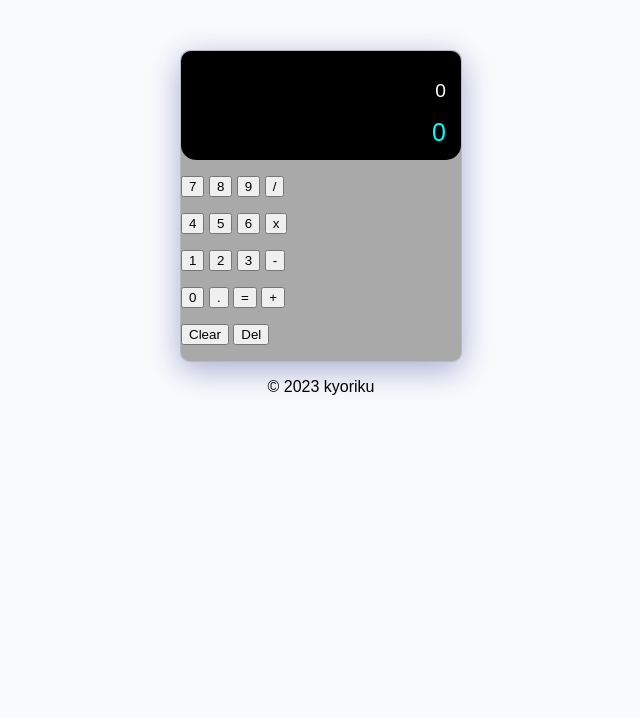
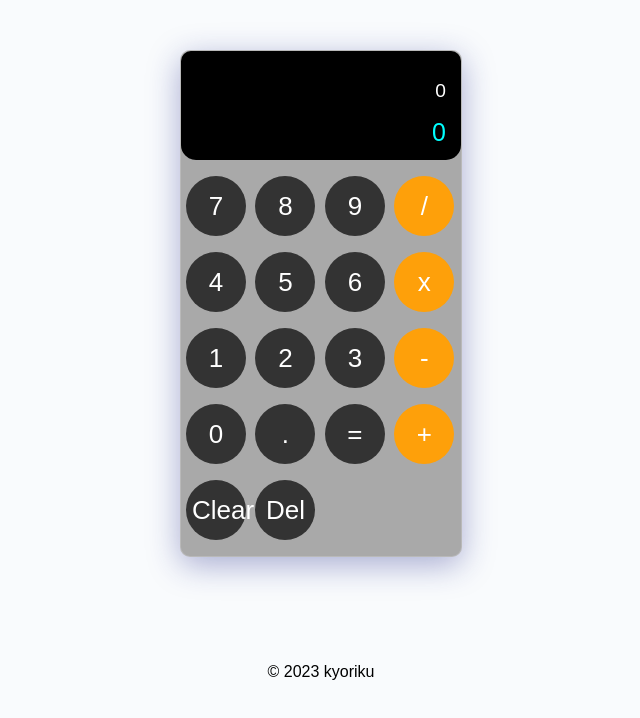
Before and after one commit to kyoriku/javascript-calculator, a plain HTML site: page index.html in a window 1280 px wide. Shown: the whole page, without its empty margins (319-959 px from the left). Drawn offline with Linux system fonts and the light colour scheme.

Commit message:
added CSS to buttons

```diff
--- a/assets/css/style.css
+++ b/assets/css/style.css
@@ -1,11 +1,10 @@
 body {
   background-color: #f9fbfd;
-  color: #ffffff;
   font-family: Arial, Helvetica, sans-serif;
 }
 
 .calc {
-  background: darkgrey;
+  background: #a9a9a9;
   border: 1px solid rgba(255, 255, 255, 0.18);
   border-radius: 10px;
   box-shadow: 0 8px 32px 0 rgba(31, 38, 135, 0.37);
@@ -15,7 +14,7 @@ body {
 }
 
 .display {
-  background-color: black;
+  background-color: #000000;
   border-radius: 10px 10px 15px 15px;
   font-size: 1.2em;
   height: 5em;
@@ -27,6 +26,7 @@ body {
 }
 
 .calculation-display {
+  color: #ffffff;
   height: 2em;
   font-size: 1em;
   padding-top: 10px;
@@ -42,7 +42,46 @@ body {
   white-space: nowrap;
 }
 
+.number-btn {
+  background-color: #333333;
+  border: none;
+  border-radius: 60px;
+  color: #ffffff;
+  cursor: pointer;
+  height: 60px;
+  font-size: 26px;
+  margin-left: 5px;
+  width: 60px;
+}
+
+.number-btn:hover {
+  background-color: #00ffff;
+  color: #000000;
+}
+
+.math-btn {
+  background-color: #fea00a;
+  border: none;
+  border-radius: 60px;
+  color: #ffffff;
+  cursor: pointer;
+  height: 60px;
+  font-size: 26px;
+  margin-left: 5px;
+  width: 60px;
+}
+
+.math-btn:hover {
+  background-color: #ffffff;
+  color: #fea00a;
+}
+
 footer {
   color: #000000;
   text-align: center;
+  padding-top: 90px;
 }
+
+footer p {
+  margin-bottom: 0px;
+}
--- a/index.html
+++ b/index.html
@@ -14,32 +14,32 @@
     </section>
     <section>
       <p>
-        <button>7</button>
-        <button>8</button>
-        <button>9</button>
-        <button>/</button>
+        <button class="number-btn">7</button>
+        <button class="number-btn">8</button>
+        <button class="number-btn">9</button>
+        <button class="math-btn">/</button>
       </p>
       <p>
-        <button>4</button>
-        <button>5</button>
-        <button>6</button>
-        <button>x</button>
+        <button class="number-btn">4</button>
+        <button class="number-btn">5</button>
+        <button class="number-btn">6</button>
+        <button class="math-btn">x</button>
       </p>
       <p>
-        <button>1</button>
-        <button>2</button>
-        <button>3</button>
-        <button>-</button>
+        <button class="number-btn">1</button>
+        <button class="number-btn">2</button>
+        <button class="number-btn">3</button>
+        <button class="math-btn">-</button>
       </p>
       <p>
-        <button>0</button>
-        <button>.</button>
-        <button>=</button>
-        <button>+</button>
+        <button class="number-btn">0</button>
+        <button class="number-btn">.</button>
+        <button class="number-btn">=</button>
+        <button class="math-btn">+</button>
       </p>
       <p>
-        <button>Clear</button>
-        <button>Del</button>
+        <button class="number-btn">Clear</button>
+        <button class="number-btn">Del</button>
       </p>
     </section>
   </section>
```
